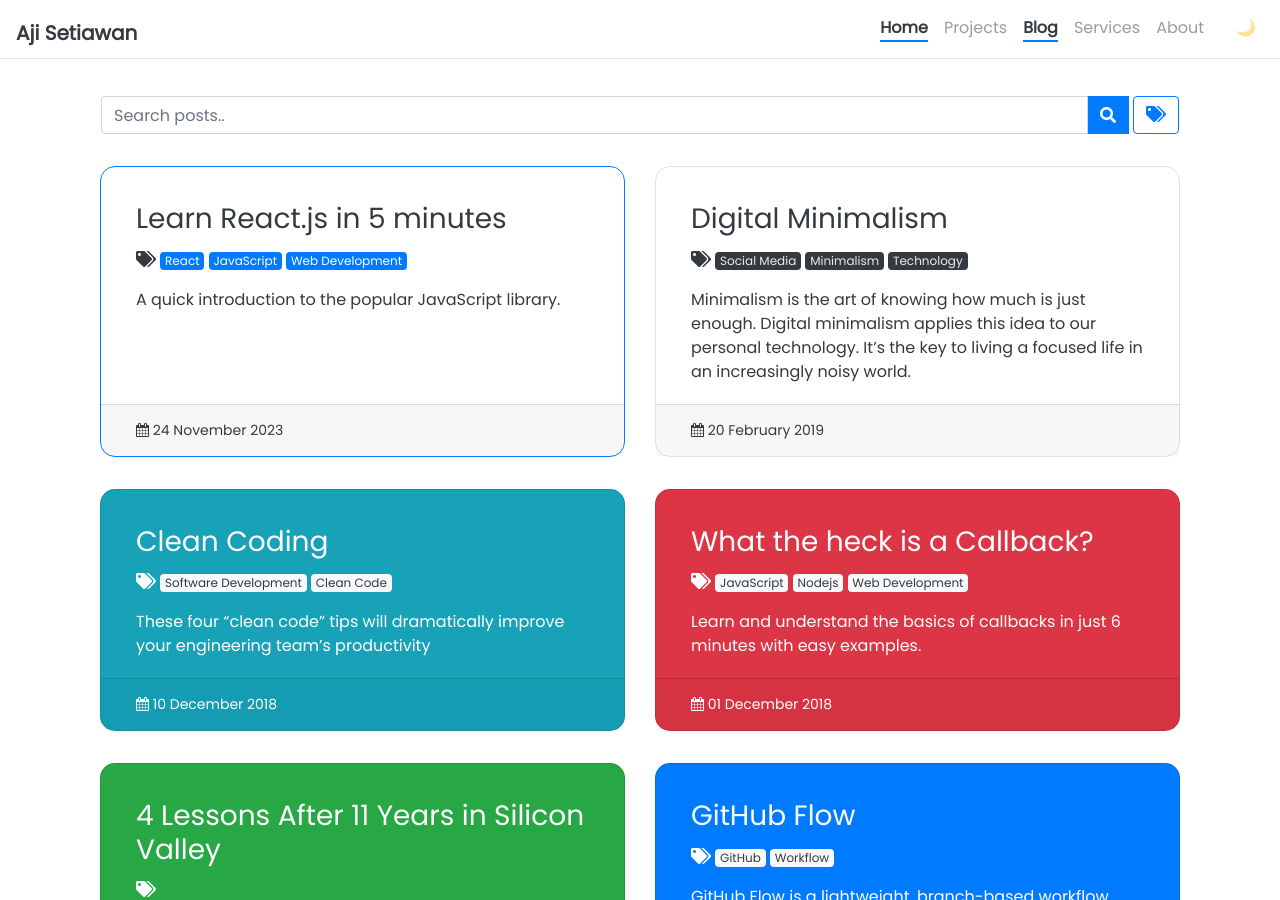
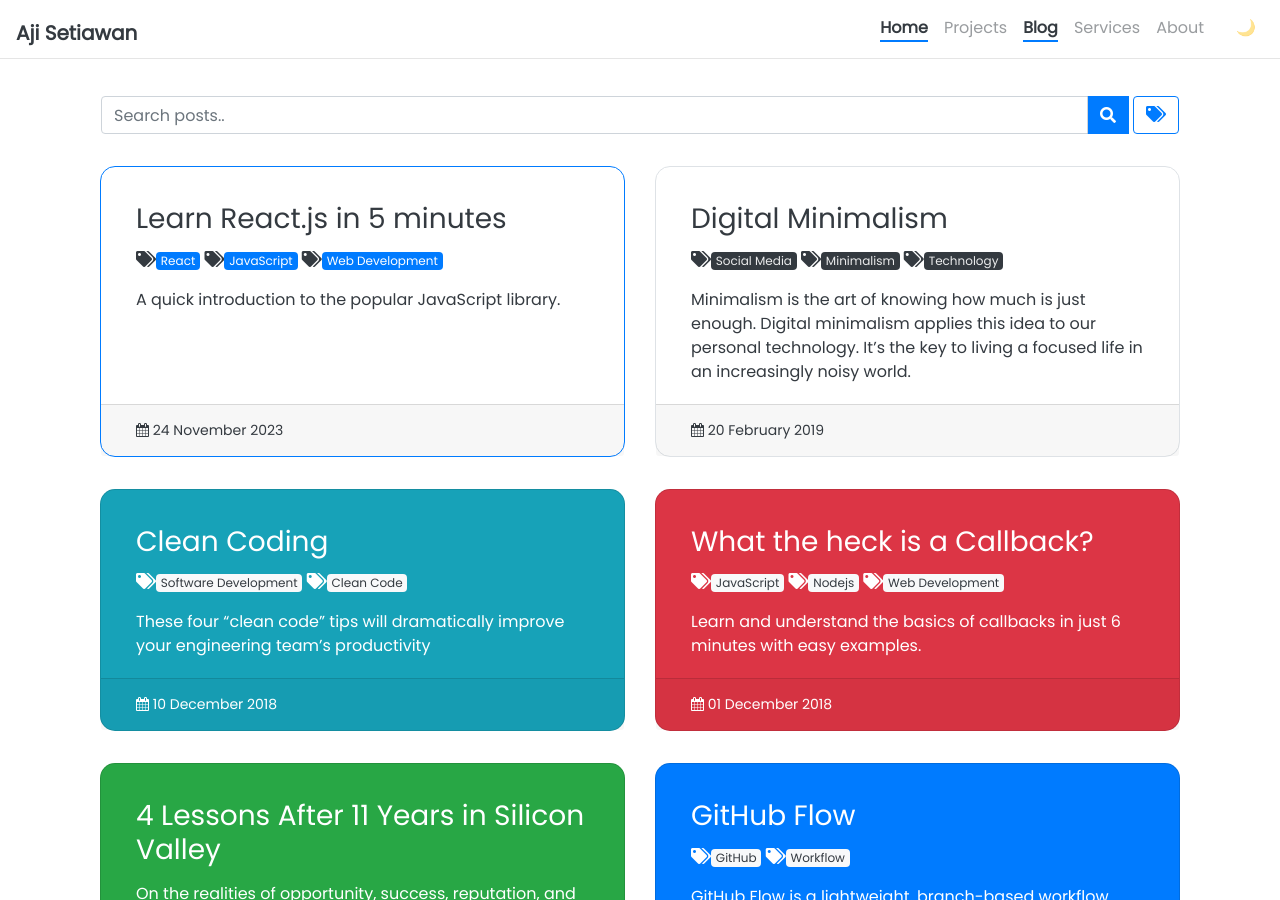
Before and after one commit to ajisetiawan716/ajisetiawan716.github.io, a Jekyll site: the page built from pages/blog.html, in a window 1280 px wide and 900 px high. Built offline with Jekyll 4.4.1, drawn with Linux system fonts in a browser that asks for light colours; nearby versions of some CDN libraries; comment, search, counter and statistics services are not loaded.

Commit message:
Update post-card.html

```diff
--- a/_includes/blog/post-card.html
+++ b/_includes/blog/post-card.html
@@ -29,9 +29,9 @@
   <a href="{{ post_url }}" class="post card {{ card_style }}">
     <div class="card-body {{ text_style }}">
       <h3 class="card-title">{{ post.title }}</h3>
-      <p class="card-text"><i class="fas fa-tags fa-1x"></i>
+      <p class="card-text">
         {% for tag in post.tags %}
-        <span class="badge {{ badge_style }}">{{ tag }}</span>
+        <i class="fas fa-tags fa-1x"></i><span class="badge {{ badge_style }}">{{ tag }}</span>
         {% endfor %}
       </p>
       <p class="card-text">
```
